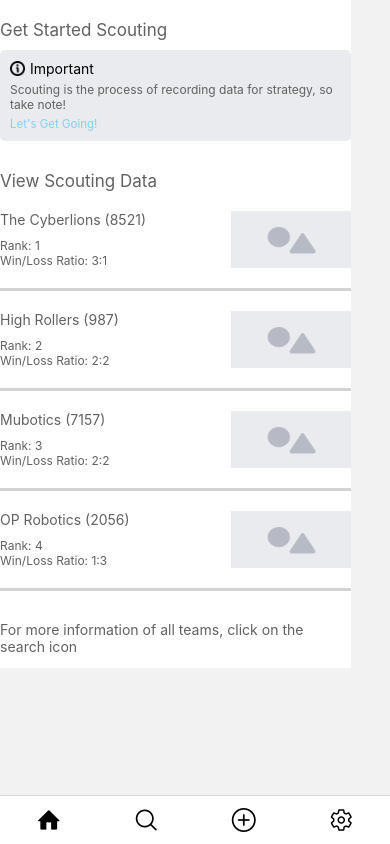
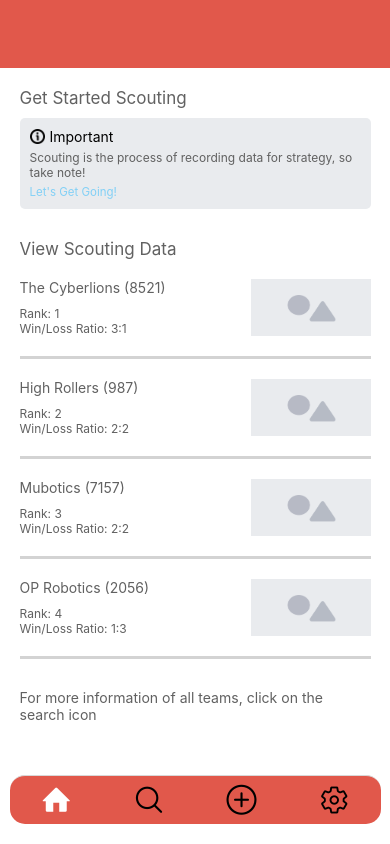
Before and after one commit to CyberLions-8521/scouting-app, a React Native app in the folder scouting/: screen /Navigation in a window 390 px wide. Built offline with nearby package versions, Linux system fonts and the light colour scheme.

Commit message:
CSS Modifications

```diff
--- a/scouting/Navigation.jsx
+++ b/scouting/Navigation.jsx
@@ -15,6 +15,15 @@ export default function Navigation() {
         <Tab.Navigator
           screenOptions={{
             headerShown: false,
+            tabBarStyle: {
+              backgroundColor: '#E1584B',
+              position: 'absolute',
+              bottom: 20,
+              width: '95%',
+              borderRadius: 15,
+
+              left: 10,
+            },
           }}
         >
             <Tab.Screen name="Home" component={Home}
@@ -23,7 +32,7 @@ export default function Navigation() {
                 tabBarIcon: () => (
 
                     // Entypo is a library of icons. Refer to this video https://www.youtube.com/watch?v=1d5Dtc1UL1c&ab_channel=CodeBig
-                    <Entypo name="home" size={24} />
+                    <Entypo name="home" size={30} color={'white'}  />
                   ),
                 tabBarShowLabel: false,
               }}
@@ -33,7 +42,7 @@ export default function Navigation() {
               options={{
                 title: 'Search Page',
                 tabBarIcon: () => (
-                    <AntDesign name="search1" size={24} />
+                    <AntDesign name="search1" size={30} color={'black'} />
                   ),
                 tabBarShowLabel: false,
               }}
@@ -43,7 +52,7 @@ export default function Navigation() {
               options={{
                 title: 'Record Page',
                 tabBarIcon: () => (
-                    <AntDesign name="pluscircleo" size={24} />
+                    <AntDesign name="pluscircleo" size={30} color={'black'} />
                   ),
                 tabBarShowLabel: false,
               }}
@@ -53,7 +62,7 @@ export default function Navigation() {
               options={{
                 title: 'Settings Page',
                 tabBarIcon: () => (
-                    <Ionicons name="settings-outline" size={24} />
+                    <Ionicons name="settings-outline" size={30} color={'black'} />
                   ),
                 tabBarShowLabel: false,
               }}
--- a/scouting/navigation/Home.jsx
+++ b/scouting/navigation/Home.jsx
@@ -7,6 +7,9 @@ import Information from '../assets/components/Information';
 export default function Home({ navigation }) {
   return (
     <>
+      <View style={styles.container}>
+        <View style={styles.topPiece} />
+
         <View style={styles.middlePiece}>
 
           <View style={styles.getStarted}>
@@ -27,6 +30,7 @@ export default function Home({ navigation }) {
           <Text style={styles.text2}>For more information of all teams, click on the search icon</Text>
 
         </View>
+      </View>
     </>
  );
 }
@@ -37,7 +41,6 @@ const styles = StyleSheet.create({
     width: '100%',
     height: '100%',
 
-    justifyContent: 'space-between',
     alignItems: 'center',
     flexDirection: 'column',
   },
```
